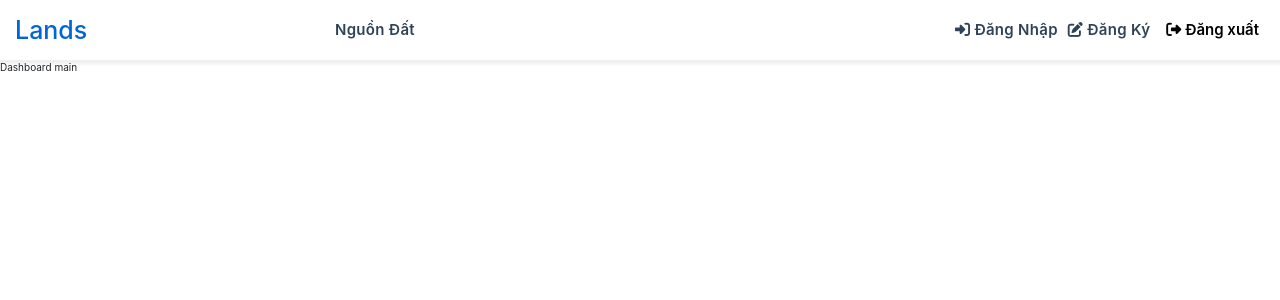
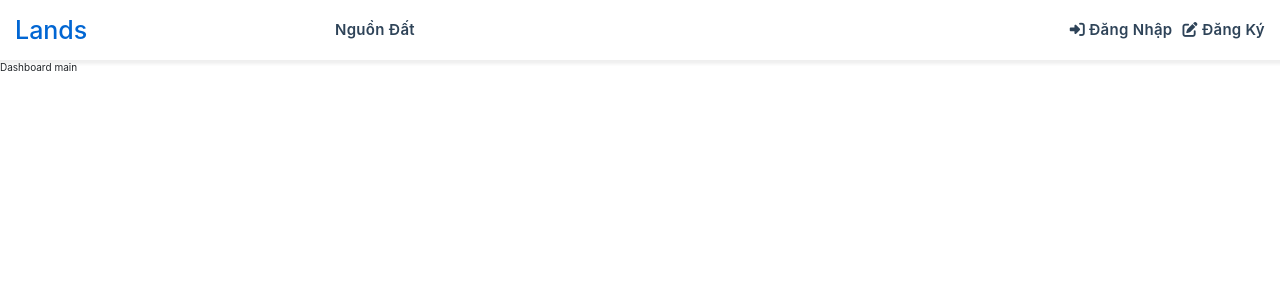
Before and after one commit to duynguyen377110/LANDS-CL, a Vue app: page /#/ in a window 1280 px wide. Shown: the top 300 px of the page. Built offline with nearby package versions, Linux system fonts and the light colour scheme.

Commit message:
#Config template header v-02.

```diff
--- a/src/components/common/CommonHeader.vue
+++ b/src/components/common/CommonHeader.vue
@@ -15,19 +15,24 @@
                     </ul>
 
                      <ul class="header-list list-unstyled d-flex align-items-center p-0 mb-0">
+                        <ul
+                            class="header-list list-unstyled d-flex align-items-center p-0 mb-0"
+                            v-if="$store.state.auth.email === ''">
                             <li>
-                            <RouterLink to="/">
+                                <RouterLink to="/auth">
                                     <i class="fa-solid fa-right-to-bracket"></i>
                                     Đăng nhập
                                 </RouterLink>
                             </li>
                             <li>
-                            <RouterLink to="/">
+                                <RouterLink to="/auth/signup">
                                     <i class="fa-solid fa-pen-to-square"></i>
                                     Đăng ký
                                 </RouterLink>
                             </li>
-                        <li>
+                        </ul>
+
+                        <li v-else>
                             <button
                                 class="btn-signout"
                                 type="button">
--- a/src/store/index.js
+++ b/src/store/index.js
@@ -2,6 +2,15 @@ import { createStore } from 'vuex'
 
 export default createStore({
   state: {
+    auth: {
+      authId: '',
+      email: '',
+      phone: '',
+      apiKey: '',
+      address: '',
+      accessToken: '',
+      refreshToken: ''
+    }
   },
   getters: {
   },
```
Lines whose indentation alone changed are shown as unchanged.
